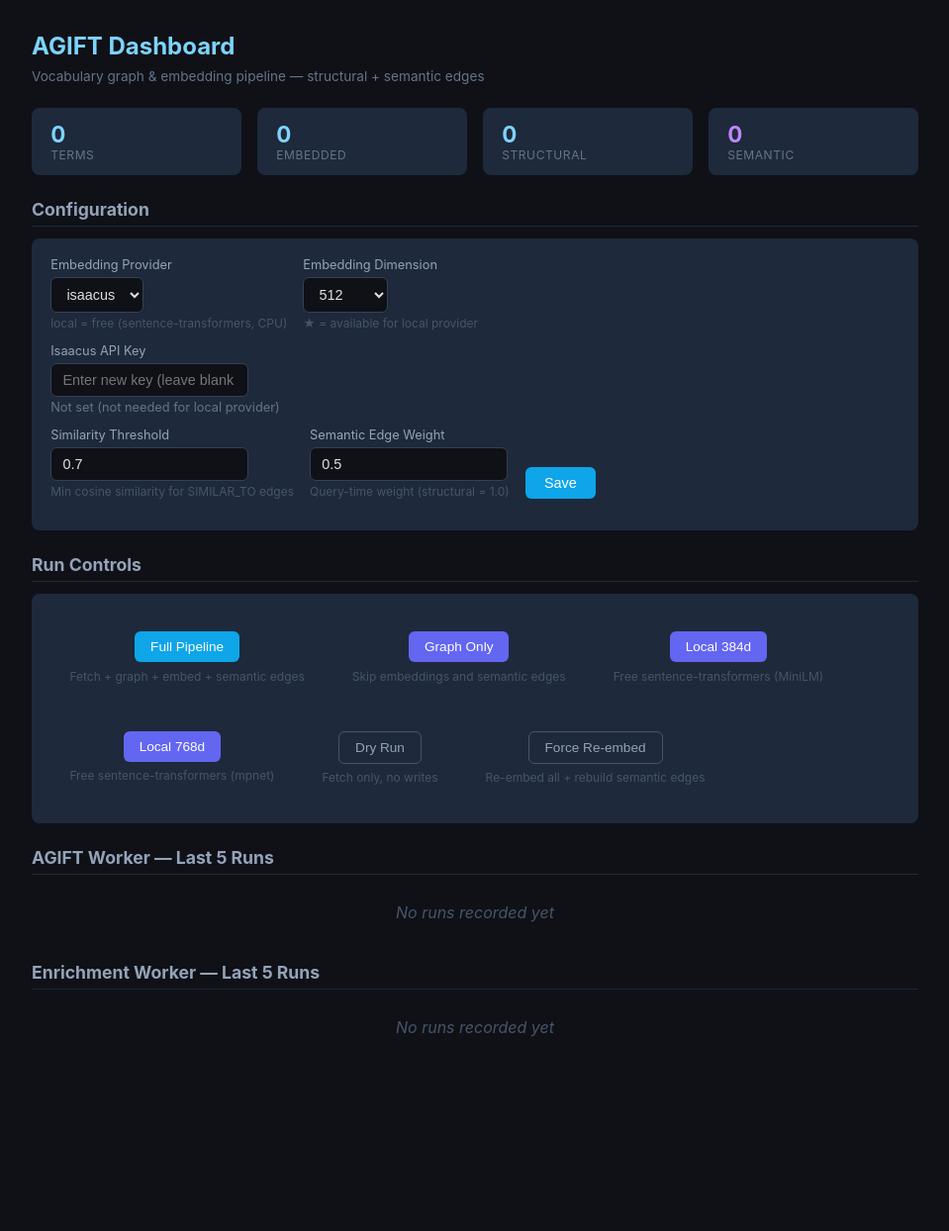
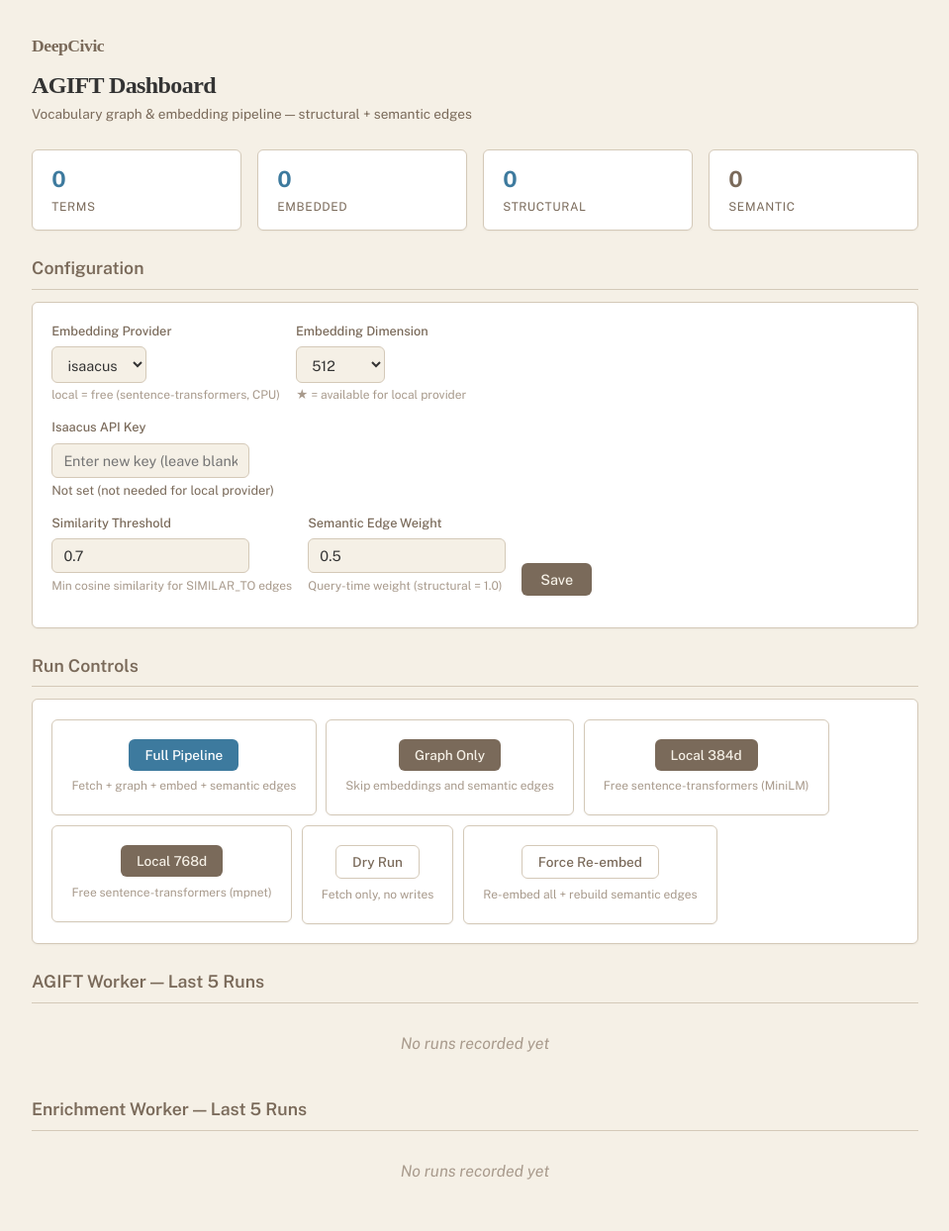
Before and after one commit to DeepCivic/AGIFT-graph-builder, a Flask app: page / in a window 1280 px wide. Shown: the whole page at 99% size, without its empty margins (160-1119 px from the left). Before the commit the page ends 1048 px from the top, so only its background shows below. Run offline with Flask 3, Linux system fonts and the light colour scheme; data that the repository does not hold is empty.

Commit message:
Apply DeepCivic website branding to AGIFT dashboard
Restyle the dashboard with the DeepCivic design system:
- Warm earthy color palette (browns, taupes, cream background)
- Public Sans typography via Google Fonts
- CSS custom properties for consistent theming
- Card-based layout with subtle borders and shadows
- Blue highlight accent (#3D7A9E) for interactive elements
- DeepCivic wordmark in header
- Material Symbols icon font loaded for future use

https://claude.ai/code/session_017ZxGahxTfxYNpWz2YR5WvW

```diff
--- a/dashboard/templates/index.html
+++ b/dashboard/templates/index.html
@@ -3,78 +3,137 @@
 <head>
   <meta charset="utf-8">
   <meta name="viewport" content="width=device-width, initial-scale=1">
-  <title>AGIFT Dashboard</title>
+  <title>AGIFT Dashboard — DeepCivic</title>
+  <link rel="preconnect" href="https://fonts.googleapis.com">
+  <link rel="preconnect" href="https://fonts.gstatic.com" crossorigin>
+  <link href="https://fonts.googleapis.com/css2?family=Public+Sans:ital,wght@0,100..900;1,100..900&display=swap" rel="stylesheet">
+  <link href="https://fonts.googleapis.com/css2?family=Material+Symbols+Outlined:wght,FILL@100..700,0..1" rel="stylesheet">
   <style>
+    :root {
+      --background: #f5f0e6;
+      --foreground: #333333;
+      --card: #ffffff;
+      --card-foreground: #333333;
+      --primary: #7a6a5a;
+      --primary-foreground: #f5f0e6;
+      --secondary: #d4c9b8;
+      --secondary-foreground: #333333;
+      --muted: #a89a8c;
+      --muted-foreground: #7a6a5a;
+      --accent: #a89a8c;
+      --border: #d4c9b8;
+      --highlight: #3D7A9E;
+      --highlight-foreground: #ffffff;
+      --success: #15803d;
+      --success-bg: #dcfce7;
+      --destructive: #c44536;
+      --destructive-bg: #fef2f2;
+      --radius: 0.375rem;
+      --font-sans: 'Public Sans', system-ui, -apple-system, BlinkMacSystemFont, 'Segoe UI', Roboto, sans-serif;
+      --font-serif: 'Times New Roman', Times, serif;
+    }
+
     * { box-sizing: border-box; margin: 0; padding: 0; }
-    body { font-family: -apple-system, BlinkMacSystemFont, 'Segoe UI', Roboto, sans-serif;
-           background: #0f1117; color: #e0e0e0; padding: 2rem; max-width: 960px; margin: 0 auto; }
-    h1 { color: #7dd3fc; margin-bottom: 0.5rem; font-size: 1.5rem; }
-    h2 { color: #94a3b8; margin: 1.5rem 0 0.75rem; font-size: 1.1rem; border-bottom: 1px solid #1e293b; padding-bottom: 0.4rem; }
-    .flash { padding: 0.6rem 1rem; border-radius: 6px; margin-bottom: 1rem; font-size: 0.9rem; }
-    .flash.success { background: #064e3b; color: #6ee7b7; }
-    .flash.error { background: #7f1d1d; color: #fca5a5; }
+    body { font-family: var(--font-sans); background: var(--background); color: var(--foreground);
+           padding: 2rem; max-width: 960px; margin: 0 auto; line-height: 1.6;
+           -webkit-font-smoothing: antialiased; -moz-osx-font-smoothing: grayscale; }
+
+    /* Header / branding */
+    .dashboard-header { margin-bottom: 1.5rem; }
+    .brand { display: flex; align-items: center; gap: 0.6rem; margin-bottom: 0.4rem; }
+    .brand-wordmark { font-family: var(--font-serif); font-size: 1.1rem; font-weight: 700;
+                      letter-spacing: -0.025em; color: var(--primary); }
+    h1 { font-family: var(--font-serif); color: var(--foreground); font-size: 1.5rem;
+         font-weight: 600; letter-spacing: -0.025em; }
+    h2 { color: var(--muted-foreground); margin: 1.5rem 0 0.75rem; font-size: 1.1rem;
+         border-bottom: 1px solid var(--border); padding-bottom: 0.4rem; font-weight: 600; }
+    .subtitle { color: var(--muted-foreground); font-size: 0.85rem; }
+
+    /* Flash messages */
+    .flash { padding: 0.6rem 1rem; border-radius: var(--radius); margin-bottom: 1rem;
+             font-size: 0.9rem; border: 1px solid; }
+    .flash.success { background: var(--success-bg); color: var(--success); border-color: #bbf7d0; }
+    .flash.error { background: var(--destructive-bg); color: var(--destructive); border-color: #fecaca; }
 
     /* Stats bar */
     .stats { display: flex; gap: 1rem; flex-wrap: wrap; margin-bottom: 1rem; }
-    .stat { background: #1e293b; border-radius: 8px; padding: 0.8rem 1.2rem; flex: 1; min-width: 120px; }
-    .stat .val { font-size: 1.4rem; font-weight: 700; color: #7dd3fc; }
-    .stat .lbl { font-size: 0.75rem; color: #64748b; text-transform: uppercase; letter-spacing: 0.05em; }
-    .stat.semantic .val { color: #c084fc; }
+    .stat { background: var(--card); border: 1px solid var(--border); border-radius: var(--radius);
+            padding: 0.8rem 1.2rem; flex: 1; min-width: 120px; box-shadow: 0 1px 2px rgba(0,0,0,0.04); }
+    .stat .val { font-size: 1.4rem; font-weight: 700; color: var(--highlight); }
+    .stat .lbl { font-size: 0.75rem; color: var(--muted-foreground); text-transform: uppercase; letter-spacing: 0.05em; }
+    .stat.semantic .val { color: var(--primary); }
 
     /* Config form */
-    form { background: #1e293b; border-radius: 8px; padding: 1.2rem; }
+    form { background: var(--card); border: 1px solid var(--border); border-radius: var(--radius);
+           padding: 1.2rem; box-shadow: 0 1px 2px rgba(0,0,0,0.04); }
     .form-row { display: flex; gap: 1rem; align-items: end; flex-wrap: wrap; margin-bottom: 0.8rem; }
-    label { display: block; font-size: 0.8rem; color: #94a3b8; margin-bottom: 0.3rem; }
-    input, select { background: #0f1117; border: 1px solid #334155; color: #e0e0e0;
-                    padding: 0.5rem 0.7rem; border-radius: 6px; font-size: 0.9rem; }
-    input:focus, select:focus { outline: none; border-color: #7dd3fc; }
+    label { display: block; font-size: 0.8rem; color: var(--muted-foreground); margin-bottom: 0.3rem;
+            font-weight: 500; }
+    input, select { background: var(--background); border: 1px solid var(--border); color: var(--foreground);
+                    padding: 0.5rem 0.7rem; border-radius: var(--radius); font-size: 0.9rem;
+                    font-family: var(--font-sans); transition: border-color 0.15s ease; }
+    input:focus, select:focus { outline: none; border-color: var(--highlight); box-shadow: 0 0 0 2px rgba(61,122,158,0.15); }
     input[type="text"], input[type="number"] { width: 200px; }
     .wide-input { width: 320px; }
-    .current-key { font-size: 0.8rem; color: #64748b; margin-top: 0.2rem; }
-    .hint { font-size: 0.75rem; color: #475569; margin-top: 0.2rem; }
-    button { background: #0ea5e9; color: #fff; border: none; padding: 0.5rem 1.2rem;
-             border-radius: 6px; cursor: pointer; font-size: 0.9rem; font-weight: 500; }
-    button:hover { background: #0284c7; }
+    .current-key { font-size: 0.8rem; color: var(--muted-foreground); margin-top: 0.2rem; }
+    .hint { font-size: 0.75rem; color: var(--muted); margin-top: 0.2rem; }
+    button { background: var(--primary); color: var(--primary-foreground); border: none;
+             padding: 0.5rem 1.2rem; border-radius: var(--radius); cursor: pointer;
+             font-size: 0.9rem; font-weight: 500; font-family: var(--font-sans);
+             transition: background 0.15s ease; }
+    button:hover { background: #665a4c; }
 
     /* Tables */
-    table { width: 100%; border-collapse: collapse; background: #1e293b; border-radius: 8px; overflow: hidden; }
-    th { background: #0f1117; text-align: left; padding: 0.6rem 0.8rem; font-size: 0.75rem;
-         color: #64748b; text-transform: uppercase; letter-spacing: 0.05em; }
-    .cell { padding: 0.5rem 0.8rem; border-top: 1px solid #0f1117; font-size: 0.85rem; }
-    .status-success { color: #6ee7b7; }
-    .status-error { color: #fca5a5; }
-    .sem-val { color: #c084fc; }
-    .empty { color: #475569; font-style: italic; padding: 1rem; text-align: center; }
+    table { width: 100%; border-collapse: collapse; background: var(--card); border: 1px solid var(--border);
+            border-radius: var(--radius); overflow: hidden; box-shadow: 0 1px 2px rgba(0,0,0,0.04); }
+    th { background: var(--background); text-align: left; padding: 0.6rem 0.8rem; font-size: 0.75rem;
+         color: var(--muted-foreground); text-transform: uppercase; letter-spacing: 0.05em; font-weight: 600; }
+    .cell { padding: 0.5rem 0.8rem; border-top: 1px solid var(--border); font-size: 0.85rem; }
+    .status-success { color: var(--success); font-weight: 500; }
+    .status-error { color: var(--destructive); font-weight: 500; }
+    .sem-val { color: var(--highlight); font-weight: 500; }
+    .empty { color: var(--muted); font-style: italic; padding: 1rem; text-align: center; }
 
     /* Run controls */
-    .run-controls { background: #1e293b; border-radius: 8px; padding: 1.2rem; }
+    .run-controls { background: var(--card); border: 1px solid var(--border); border-radius: var(--radius);
+                    padding: 1.2rem; box-shadow: 0 1px 2px rgba(0,0,0,0.04); }
     .run-buttons { display: flex; gap: 0.6rem; flex-wrap: wrap; align-items: start; }
     .run-form { display: flex; flex-direction: column; align-items: center; gap: 0.2rem; }
-    .run-btn { background: #0ea5e9; color: #fff; border: none; padding: 0.5rem 1rem;
-               border-radius: 6px; cursor: pointer; font-size: 0.85rem; font-weight: 500; white-space: nowrap; }
-    .run-btn:hover { background: #0284c7; }
-    .run-btn.secondary { background: #6366f1; }
-    .run-btn.secondary:hover { background: #4f46e5; }
-    .run-btn.outline { background: transparent; border: 1px solid #475569; color: #94a3b8; }
-    .run-btn.outline:hover { border-color: #7dd3fc; color: #7dd3fc; }
+    .run-btn { background: var(--highlight); color: var(--highlight-foreground); border: none;
+               padding: 0.5rem 1rem; border-radius: var(--radius); cursor: pointer;
+               font-size: 0.85rem; font-weight: 500; white-space: nowrap;
+               font-family: var(--font-sans); transition: background 0.15s ease; }
+    .run-btn:hover { background: #336a87; }
+    .run-btn.secondary { background: var(--primary); color: var(--primary-foreground); }
+    .run-btn.secondary:hover { background: #665a4c; }
+    .run-btn.outline { background: transparent; border: 1px solid var(--border); color: var(--muted-foreground); }
+    .run-btn.outline:hover { border-color: var(--highlight); color: var(--highlight); }
     .run-btn:disabled { opacity: 0.5; cursor: not-allowed; }
     .run-output-wrap { margin-top: 1rem; }
     .run-output-wrap.hidden { display: none; }
     .run-header { display: flex; align-items: center; gap: 0.8rem; margin-bottom: 0.5rem; }
-    .badge { font-size: 0.75rem; padding: 0.2rem 0.6rem; border-radius: 4px; font-weight: 600; }
-    .badge.running { background: #0ea5e9; color: #fff; }
-    .badge.done { background: #064e3b; color: #6ee7b7; }
-    .run-cmd { font-size: 0.75rem; color: #64748b; }
-    .run-output { background: #0f1117; border: 1px solid #1e293b; border-radius: 6px;
-                  padding: 0.8rem; font-size: 0.8rem; color: #94a3b8; max-height: 400px;
+    .badge { font-size: 0.75rem; padding: 0.2rem 0.6rem; border-radius: var(--radius); font-weight: 600; }
+    .badge.running { background: var(--highlight); color: var(--highlight-foreground); }
+    .badge.done { background: var(--success-bg); color: var(--success); }
+    .run-cmd { font-size: 0.75rem; color: var(--muted-foreground); }
+    .run-output { background: var(--background); border: 1px solid var(--border); border-radius: var(--radius);
+                  padding: 0.8rem; font-size: 0.8rem; color: var(--foreground); max-height: 400px;
                   overflow-y: auto; white-space: pre-wrap; word-break: break-word; font-family: monospace; }
+
+    /* Material icon helper */
+    .material-symbols-outlined { font-size: 1.2rem; vertical-align: middle; color: var(--muted-foreground); }
 </style>
 </head>
 <body>
-  <h1>AGIFT Dashboard</h1>
-  <p style="color:#64748b; margin-bottom:1.5rem; font-size:0.85rem;">
-    Vocabulary graph &amp; embedding pipeline — structural + semantic edges
-  </p>
+  <div class="dashboard-header">
+    <div class="brand">
+      <span class="brand-wordmark">DeepCivic</span>
+    </div>
+    <h1>AGIFT Dashboard</h1>
+    <p class="subtitle">
+      Vocabulary graph &amp; embedding pipeline — structural + semantic edges
+    </p>
+  </div>
 
   {% with messages = get_flashed_messages(with_categories=true) %}
   {% for cat, msg in messages %}
```
